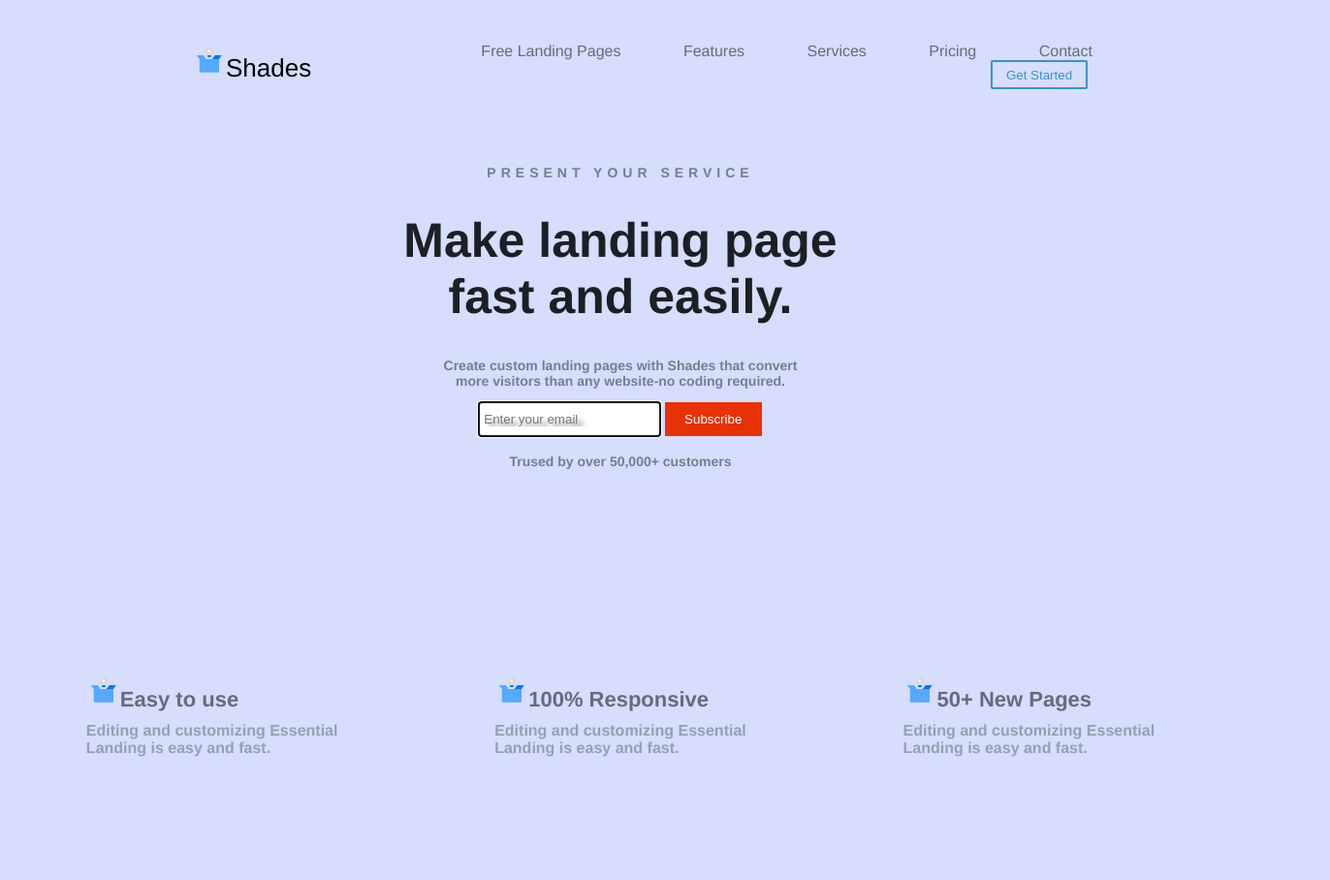
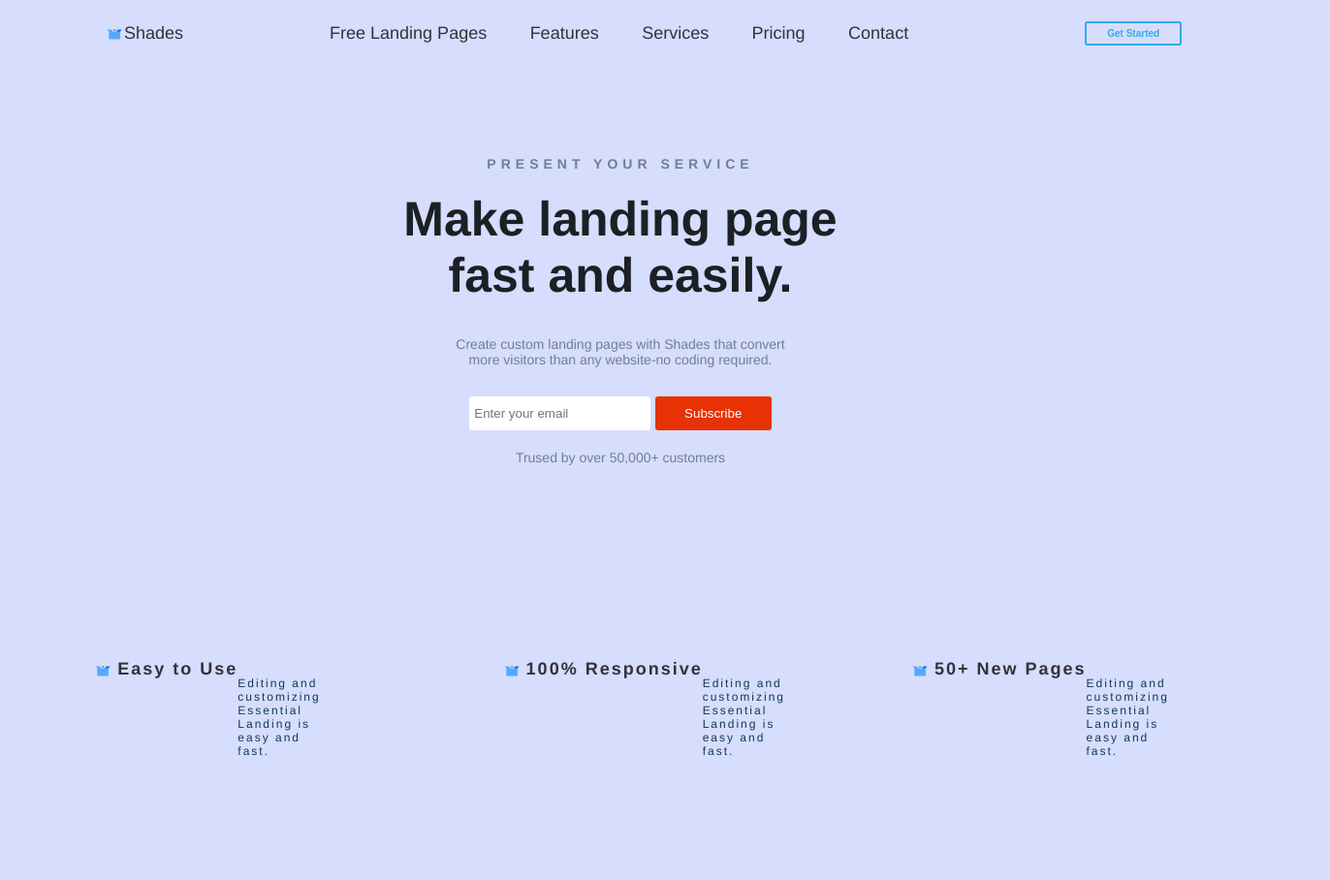
Before and after one commit to RafaelloJ1979/MyFirstTask, a plain HTML site: page index.html in a window 1280 px wide. Shown: the whole page at 97% size, 1372 px wide, since content can reach past the window. After the commit the page ends 800 px from the top, so only its background shows below. Drawn offline with Linux system fonts and the light colour scheme.

Commit message:
poprawiona strona

```diff
--- a/index.html
+++ b/index.html
@@ -1,5 +1,5 @@
 <!DOCTYPE html>
-<html>
+<html lang="pl">
 
 <head>
     <meta charset="utf-8">
@@ -9,21 +9,27 @@
 </head>
 
 <body>
+
     <div id="container">
-
-        <nav>
-            <div class="nav1">
+        <div id="nav">
+            <div id="header">
+                <div id="logo"><img src="foto/512.png" alt="ikona"></div>
+                <div id="shades"><a href="#shades">Shades</a></div>
+            </div>
             <ol>
-                    <li id="s"><a href="#shades" ></a><img src="foto/512.png">Shades</li>
                 <li><a href="#flp">Free Landing Pages</a></li>
                 <li><a href="#features">Features</a></li>
                 <li><a href="#service">Services</a></li>
                 <li><a href="#pricing">Pricing</a></li>
                 <li><a href="#contact">Contact</a></li>
-                    <button id="get">Get Started</button>
             </ol>
         </div>
-        </nav>
+        <div id="button1">
+            <button id="get">Get Started</button>
+        </div>
+
+        <div id="clear"></div>
+    </div>
 
     <main>
         <h2>PRESENT YOUR SERVICE</h2>
@@ -40,17 +46,22 @@
 
     <div class="footer">
 
-            <div class="box"><img src="foto/512.png"><a href="#easy">Easy to use</a>
-                <div class="b">Editing and customizing Essential<br>Landing is easy and fast.</div>
+        <div class="box">
+            <div class="foto"><img src="foto/512.png" alt="ikona"></div>
+            <div class="b"><a href="#easy">Easy to Use</a></div><br>
+            <div class="c">Editing and customizing Essential<br>Landing is easy and fast.</div>
         </div>
 
-            <div class="box"><img src="foto/512.png"><a href="#editing">100% Responsive</a>
-                <div class="b">Editing and customizing Essential<br>Landing is easy and fast.</div>
+        <div class="box">
+            <div class="foto"><img src="foto/512.png" alt="ikona"></div>
+            <div class="b"><a href="#editing">100% Responsive</a></div><br>
+            <div class="c">Editing and customizing Essential<br>Landing is easy and fast.</div>
         </div>
 
-            <div class="box"><img src="foto/512.png"><a href="#new">50+ New Pages</a>
-                <div class="b">Editing and customizing Essential<br>Landing is easy and fast.</div>
-            </div>
+        <div class="box">
+            <div class="foto"><img src="foto/512.png" alt="ikona"></div>
+            <div class="b"><a href="#new">50+ New Pages</a></div><br>
+            <div class="c">Editing and customizing Essential<br>Landing is easy and fast.</div>
         </div>
     </div>
 
--- a/style.css
+++ b/style.css
@@ -1,130 +1,189 @@
-*{box-sizing: border-box;}
+* {
+    box-sizing: border-box;
+}
 
-body{
+body {
     background-color: rgba(209, 217, 253, 0.89);
     font-family: 'Franklin Gothic Medium', 'Arial Narrow', Arial, sans-serif;
 }
 
-#container{
+#container {
+    display: flex;
+    width: 100%;
+    margin-left: 100px;
+    margin-right: 100px;
+}
+
+#header {
+    float: left;
+    height: 100%;
+    width: 50px;
+    margin: auto;
+    display: flex;
+    align-items: center;
+    margin: auto;
+}
+
+#nav {
+    float: left;
+    width: 80%;
+    height: auto;
+    text-align: center;
+}
+
+#button1 {
+    display: flex;
+    align-items: center;
+}
+
+#button1 :hover {
+    color: rgba(5, 111, 233, 0.534);
+    border: 2px solid rgba(5, 111, 233, 0.534);
+}
+
+#clear {
+    clear: both;
+}
+
+#shades {
+    display: flex;
+    font-size: 18px;
+    width: 100%;
+    height: 100%;
+    align-items: center;
+}
+
+#logo {
+    margin-left: auto;
+}
+
+img {
+    width: 20px;
+}
+
+a {
+    text-decoration: none;
+    color: rgba(7, 0, 3, 0.781);
+}
+
+#get {
+    width: 100px;
+    height: 25px;
+    font-size: 10px;
+    text-align: center;
+    border-radius: 3px;
+    background: none;
+    border: 2px solid rgb(47, 170, 241);
+    color: rgb(47, 170, 241);
+    margin-right: auto;
+    font-weight: 800;
+}
+
+#clear {
+    clear: both;
+}
+
+ol>li {
+    margin-left: 20px;
+    margin-right: 20px;
+    list-style: none;
+    display: inline-block;
+    text-align: center;
+    justify-content: center;
+    font-size: 18px;
+}
+
+ol :hover {
+    color: rgb(4, 0, 12);
+}
+
+button {
+    background: #e63205;
+    color: white;
+    border: none;
+    height: 35px;
+    width: 120px;
+    border-radius: 3PX;
+}
+
+input {
+    height: 35px;
+    border: none;
+    padding: 5px;
+    outline: none;
+    border-radius: 3PX;
+}
+
+input> ::placeholder:hover {
+    text-decoration: none;
+    border: none;
+}
+
+main {
+    text-align: center;
+    margin-top: 100px;
+}
+
+h1 {
+    font-size: 50px;
+    color: rgb(28, 32, 36);
+    margin-top: 20px;
+}
+
+h2 {
+    font-size: 14px;
+    color: slategrey;
+    letter-spacing: 5px;
+    margin-top: 20px;
+}
+
+h3 {
+    font-size: 14px;
+    color: slategrey;
+    font-weight: 500;
+    margin-top: 20px;
+    margin-bottom: 30PX;
+}
+
+h4 {
+    font-size: 14px;
+    color: slategrey;
+    font-weight: 400;
+    margin-top: 20px;
+}
+
+.footer {
+    display: flex;
+    justify-content: center;
+     bottom: 0;
+    margin-top: 200px;
+    margin-left: auto;
+    margin-right: auto;
+
+}
+
+.box {
     margin-left: auto;
     margin-right: auto;
 }
 
-img{
-    width: 35px;
-    background:none;
+.foto {
+    float: left;
+    margin-right: 5px;
 }
 
-#s{
-    font-size: 26px;
+.b {
+    font-size: 18px;
     float: left;
-    margin-left: 150px;
+    letter-spacing: 2px;
+    font-weight: 800;
+    color: rgb(133, 131, 167);
 }
 
-#get{
-    border: 2px solid rgb(59, 147, 197);
-    background: none;
-    color: rgb(59, 147, 197);
-    border-radius: 2px;
-    width: 100px;
-    height: 30px;
-    float: right;
-    margin-right: 150px;
+.c {
+    font-size: 12px;
+    font-weight: 400;
+    color: rgba(3, 44, 71, 0.925);
+    display: flex;
+    letter-spacing: 2px;
 }
-
-button{
-    background: #e63205;
-    color: white;
-    width: 100px;
-    height: 35px;
-    border: none;
-}
-
-::placeholder{
-    text-shadow: 5px 5px 5px;
-}
-
-input{
-    height: 35px;
-    border: none;
-    padding: 5px;
-}
-
-nav{
-    text-align: center;
-    padding-top: 20px;
-    height: 150px;
-}
-
-ol > li {
-    margin-left: 30px;
-    margin-right: 30px;
-    list-style: none;
-    display: inline-block;
-    text-align: center;
-    justify-content: center;
-}
-
-a{
-    text-decoration: none;
-    color: rgba(67, 77, 87, 0.781);
-}
-
-ol :hover{
-    color: rgb(0, 0, 0);
-}
-
-main{
-    text-align: center;
-    height: 100%;
-    margin-bottom: 200px;
-}
-
-h1{
-    font-size: 50px;
-    color: rgb(28, 32, 36);
-}
-
-h2{
-    font-size: 14px;
-    color: slategrey;
-    letter-spacing: 5px;
-}
-
-h3{
-    font-size: 14px;
-    color: slategrey;
-
-}
-
-h4{
-    font-size: 14px;
-    color: slategrey;
-}
-
-.footer{
-    display: flex;
-    width: 100%;
-    bottom: 0;
-}
-
-.box{
-    font-size: 22px;
-    color: rgba(0, 0, 0, 0.699);
-    font-weight: 700;
-    width: auto;
-    padding: 10px;
-    margin-left: auto;
-    margin-right: auto;
-}
-
-.b{
-    font-size: 16px;
-    color: rgba(140, 156, 173, 0.925);
-    text-align: left;
-    width: 100%;
-    height: 150px;
-    bottom: 0;
-    margin-bottom: 0;
-    margin-top: 10px;
-}
```
Also changed, not shown: foto/SpaceArt.webp (added). Lines whose indentation alone changed are shown as unchanged.
